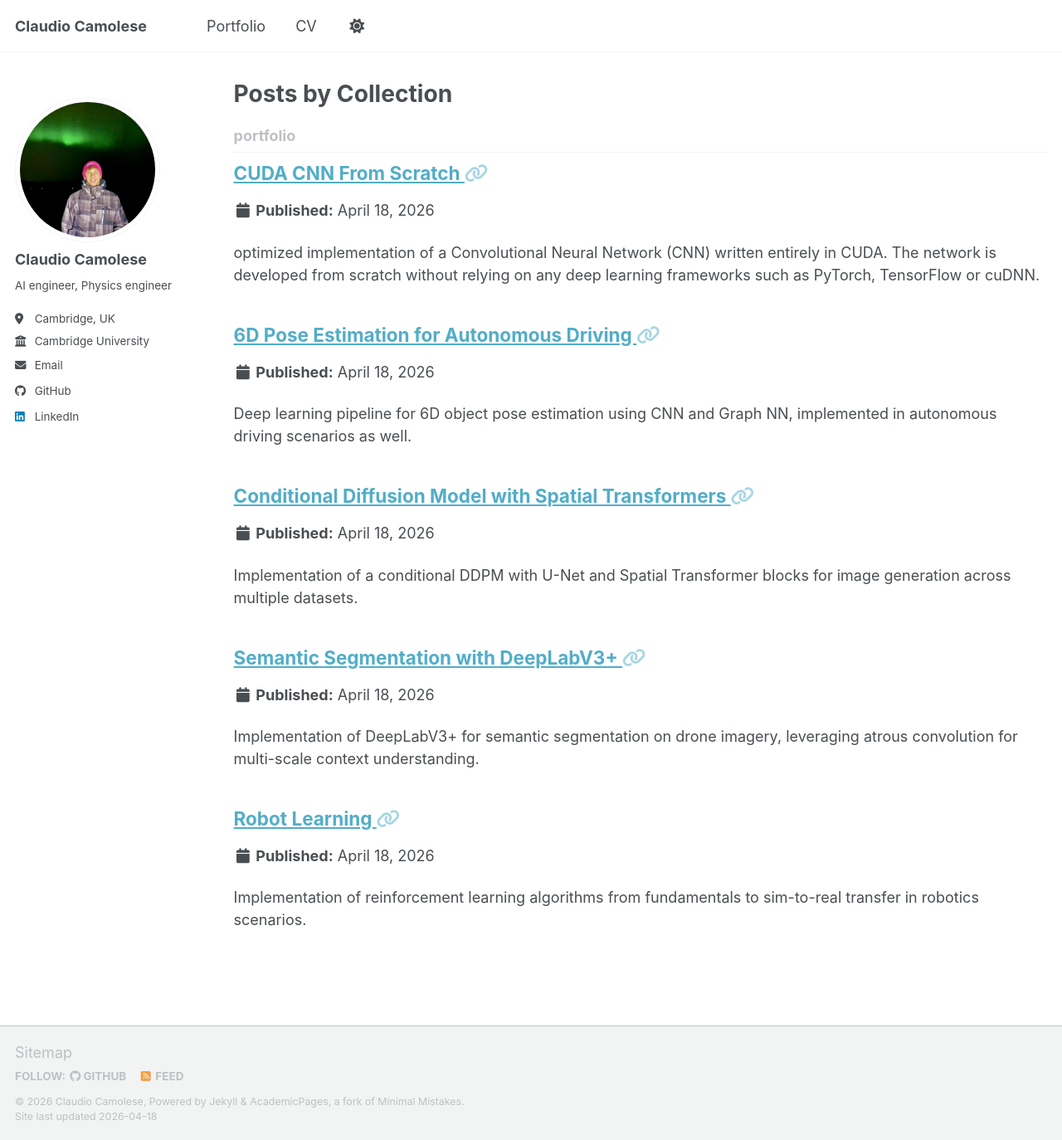
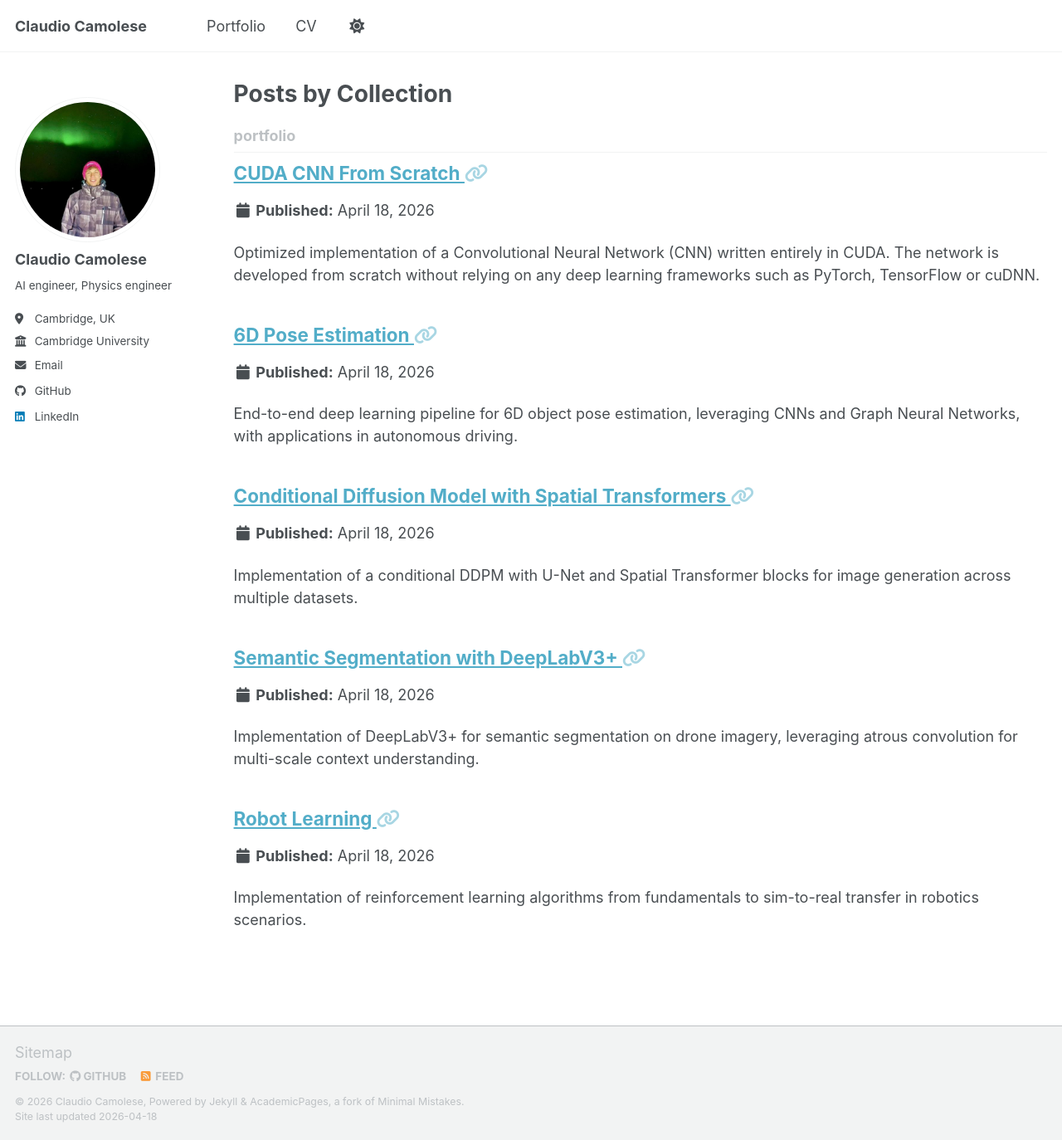
Before and after one commit to claudiocamolese/claudiocamolese.github.io, a Jekyll site: the page built from _pages/collection-archive.html, in a window 1280 px wide and 1374 px high. Shown: the whole window at 83% size. Built offline with Jekyll 4.4.1, drawn with Linux system fonts in a browser that asks for light colours; a script bundle is joined from its source files by our own code; library files that are not in the unit come from our copies.

Commit message:
portfolio

```diff
--- a/_portfolio/portfolio-2.md
+++ b/_portfolio/portfolio-2.md
@@ -1,6 +1,6 @@
 ---
-title: "6D Pose Estimation for Autonomous Driving"
-excerpt: "Deep learning pipeline for 6D object pose estimation using CNN and Graph NN, implemented in autonomous driving scenarios as well."
+title: "6D Pose Estimation"
+excerpt: "End-to-end deep learning pipeline for 6D object pose estimation, leveraging CNNs and Graph Neural Networks, with applications in autonomous driving."
 collection: portfolio
 link: "https://github.com/claudiocamolese/6DPose_Estimation"
 ---
```
Also changed, not shown: _portfolio/portfolio-1.md (+1 -1 lines).
